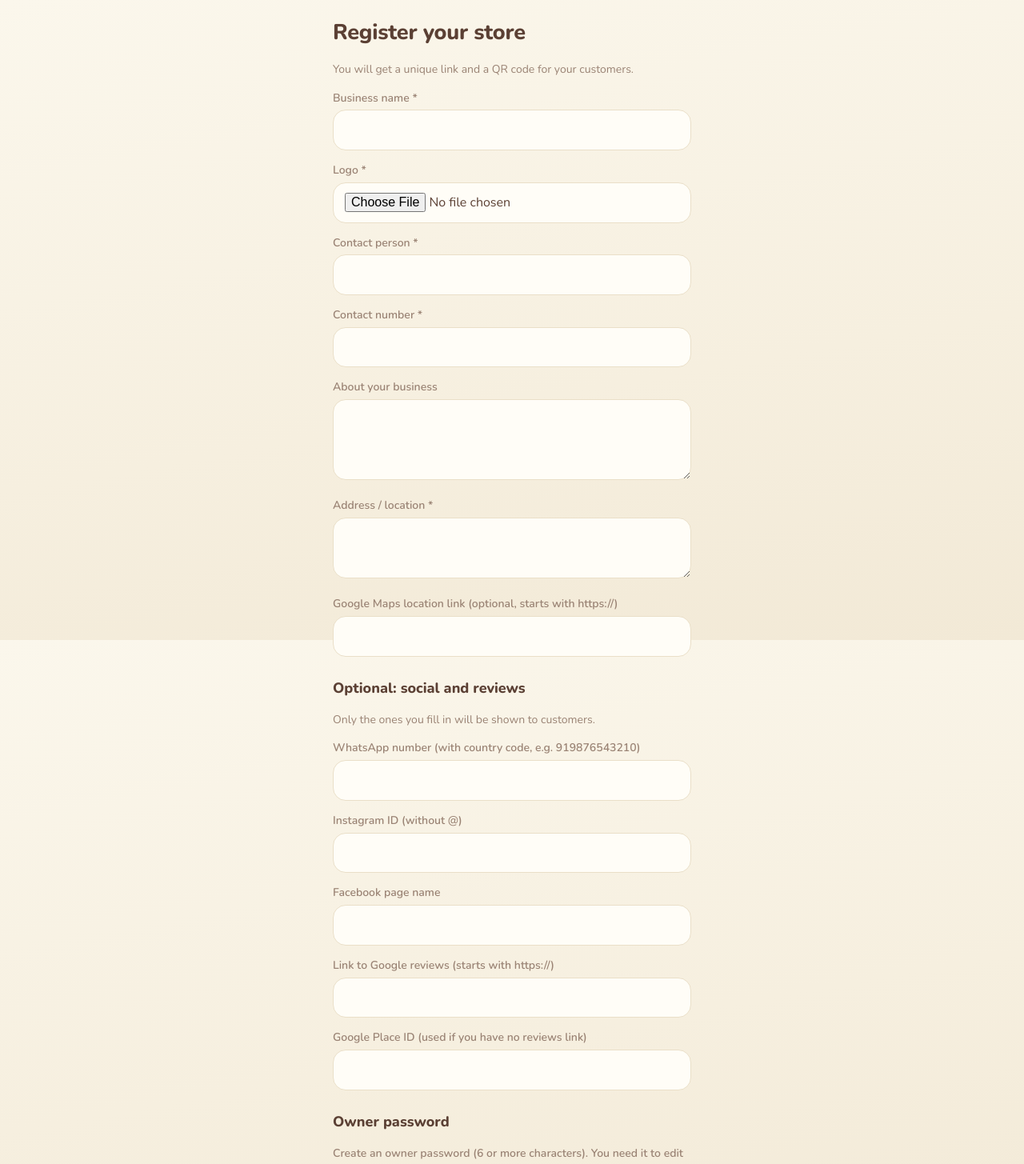
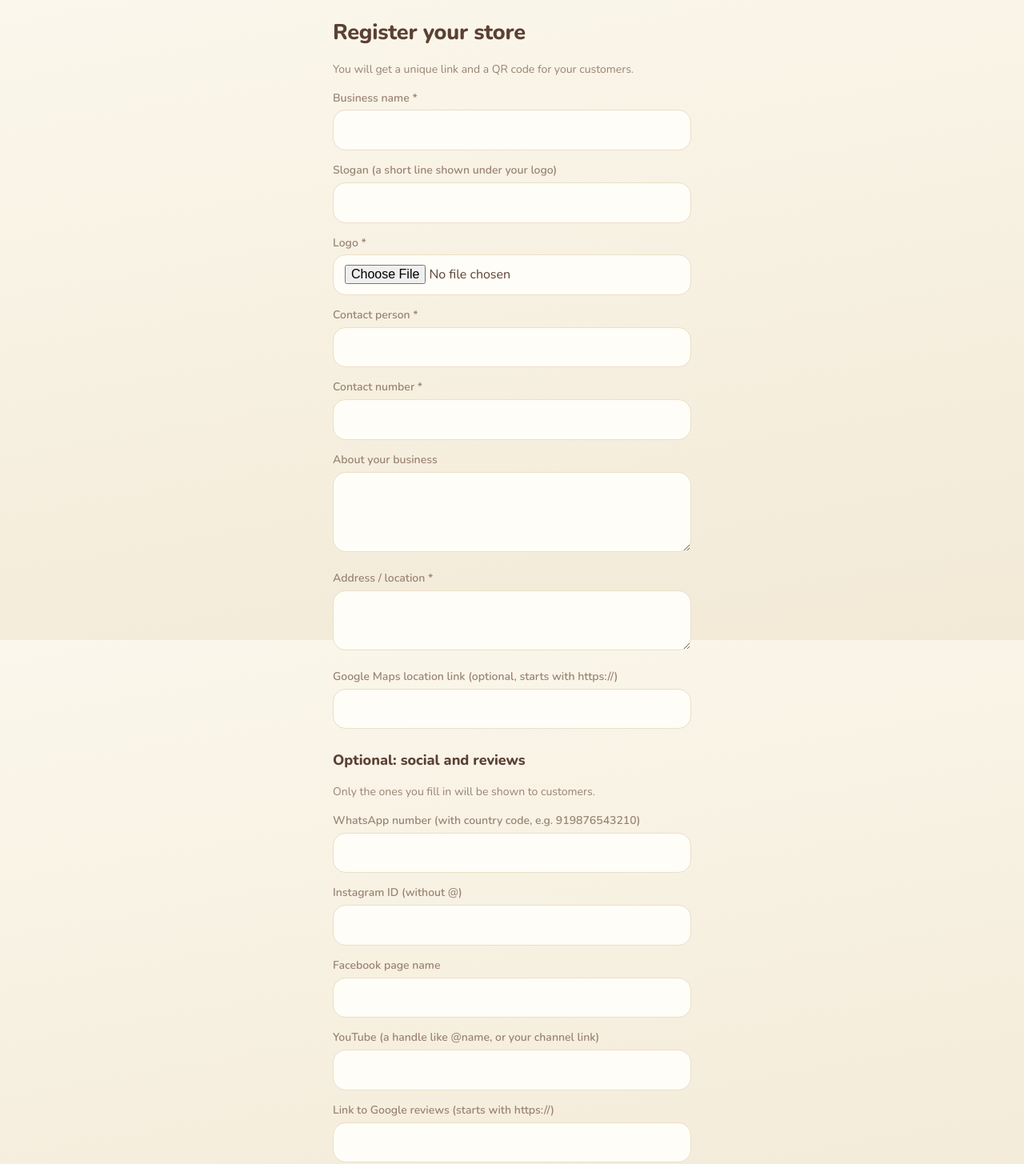
Before and after one commit to nexussupporth2-web/loyalty-platform, a Next.js app: page /register in a window 1280 px wide. Shown: the top 1455 px of the page at 80% size. Built offline with nearby package versions, Linux system fonts and the light colour scheme.

Commit message:
Update StoreFields.js

```diff
--- a/components/StoreFields.js
+++ b/components/StoreFields.js
@@ -10,6 +10,8 @@ export default function StoreFields({
     <>
       <label htmlFor="business_name">Business name *</label>
       <input id="business_name" name="business_name" required maxLength={80} defaultValue={v('business_name')} />
+      <label htmlFor="slogan">Slogan (a short line shown under your logo)</label>
+      <input id="slogan" name="slogan" maxLength={120} defaultValue={v('slogan')} />
       <label htmlFor="logo">{logoRequired ? 'Logo *' : 'Logo (leave empty to keep the current one)'}</label>
       <LogoInput required={logoRequired} />
       <label htmlFor="contact_person">Contact person *</label>
@@ -50,6 +52,8 @@ export default function StoreFields({
       <input id="instagram" name="instagram" maxLength={60} defaultValue={v('instagram')} />
       <label htmlFor="facebook">Facebook page name</label>
       <input id="facebook" name="facebook" maxLength={80} defaultValue={v('facebook')} />
+      <label htmlFor="youtube">YouTube (a handle like @name, or your channel link)</label>
+      <input id="youtube" name="youtube" maxLength={300} defaultValue={v('youtube')} />
       <label htmlFor="review_url">Link to Google reviews (starts with https://)</label>
       <input id="review_url" name="review_url" type="url" maxLength={500} defaultValue={v('review_url')} />
       <label htmlFor="google_place_id">Google Place ID (used if you have no reviews link)</label>
@@ -60,4 +64,4 @@ export default function StoreFields({
       <input id="password" name="password" type="password" minLength={6} required={passwordRequired} autoComplete="new-password" />
     </>
   );
-    }
+                                                                                             }
```
